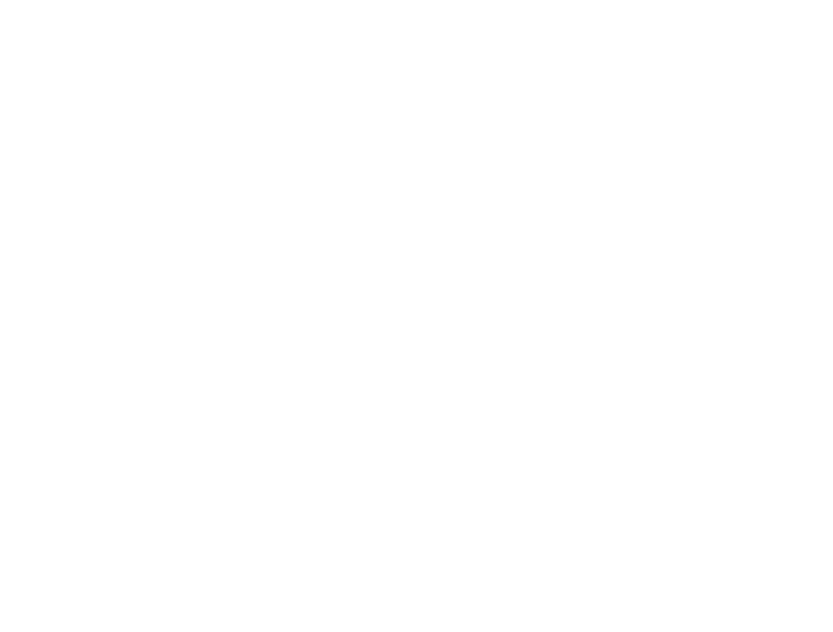
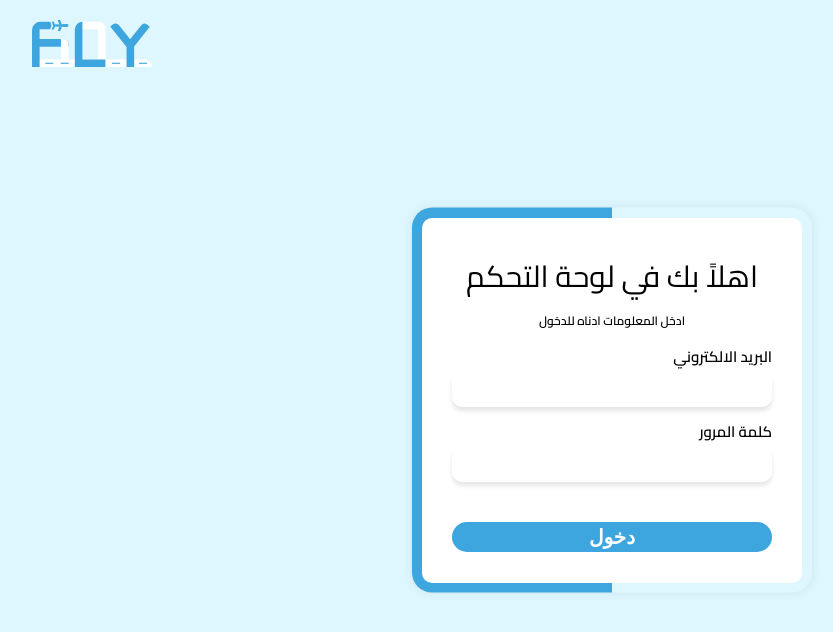
Before and after one commit to salemkakeh/fly-60, a plain HTML site: page admin/index.html in a window 1280 px wide. Shown: the whole page, without its empty margins (28-861 px from the left). Drawn offline with Linux system fonts and the light colour scheme.

Commit message:
update project

```diff
--- a/admin/dashboard.html
+++ b/admin/dashboard.html
@@ -1,7 +1,7 @@
 <!DOCTYPE html>
 <html lang="en" dir="rtl">
 
-<html>
+<head>
   <meta charset="UTF-8" />
   <meta name="viewport" content="width=device-width, initial-scale=1.0" />
   <title>Fly 60</title>
@@ -18,7 +18,9 @@
 
   <link rel="stylesheet" href="../css/header.css">
 
+  <link rel="stylesheet" href="css/dashboard.css">
 
+</head>
 
 
 <body>
@@ -50,4 +52,5 @@
 
 
 </body>
+
 </html>
--- a/admin/index.html
+++ b/admin/index.html
@@ -0,0 +1,51 @@
+<!DOCTYPE html>
+<html lang="en" dir="rtl">
+
+<head>
+  <meta charset="UTF-8" />
+  <meta name="viewport" content="width=device-width, initial-scale=1.0" />
+  <title>Fly 60</title>
+
+  <!-- google fonts -->
+  <link rel="preconnect" href="https://fonts.googleapis.com" />
+  <link rel="preconnect" href="https://fonts.gstatic.com" crossorigin />
+  <link href="https://fonts.googleapis.com/css2?family=Cairo:wght@200..1000&display=swap" rel="stylesheet" />
+
+  <!-- box icons library -->
+  <link rel="stylesheet" href="../boxicons/css/boxicons.min.css" />
+
+  <link rel="stylesheet" href="../css/global.css">
+
+      <link rel="stylesheet" href="../css/style.css" />
+
+
+
+</head>
+
+<body>
+
+      <div class="container">
+      <img class="logo" src="../SVG/logo.svg" alt="logo" />
+
+      <form action="">
+        <div class="address">
+          <h2>
+            اهلاً بك في لوحة التحكم
+          </h2>
+          <p>ادخل المعلومات ادناه للدخول</p>
+        </div>
+
+        <div class="box-input">
+          <label for="email"> البريد الالكتروني </label>
+          <input type="email" required id="email" />
+        </div>
+        <div class="box-input">
+          <label for="password"> كلمة المرور </label>
+          <input type="password" required id="password" />
+        </div>
+        <input type="submit" value="دخول" class="submit" />
+      </form>
+    </div>
+
+</body>
+</html>
```
Also changed, not shown: add.html (+1 -1 lines), form-fly.html (+1 -1 lines), index.html (+1 -1 lines), admin/css/dashboard.css (added).
